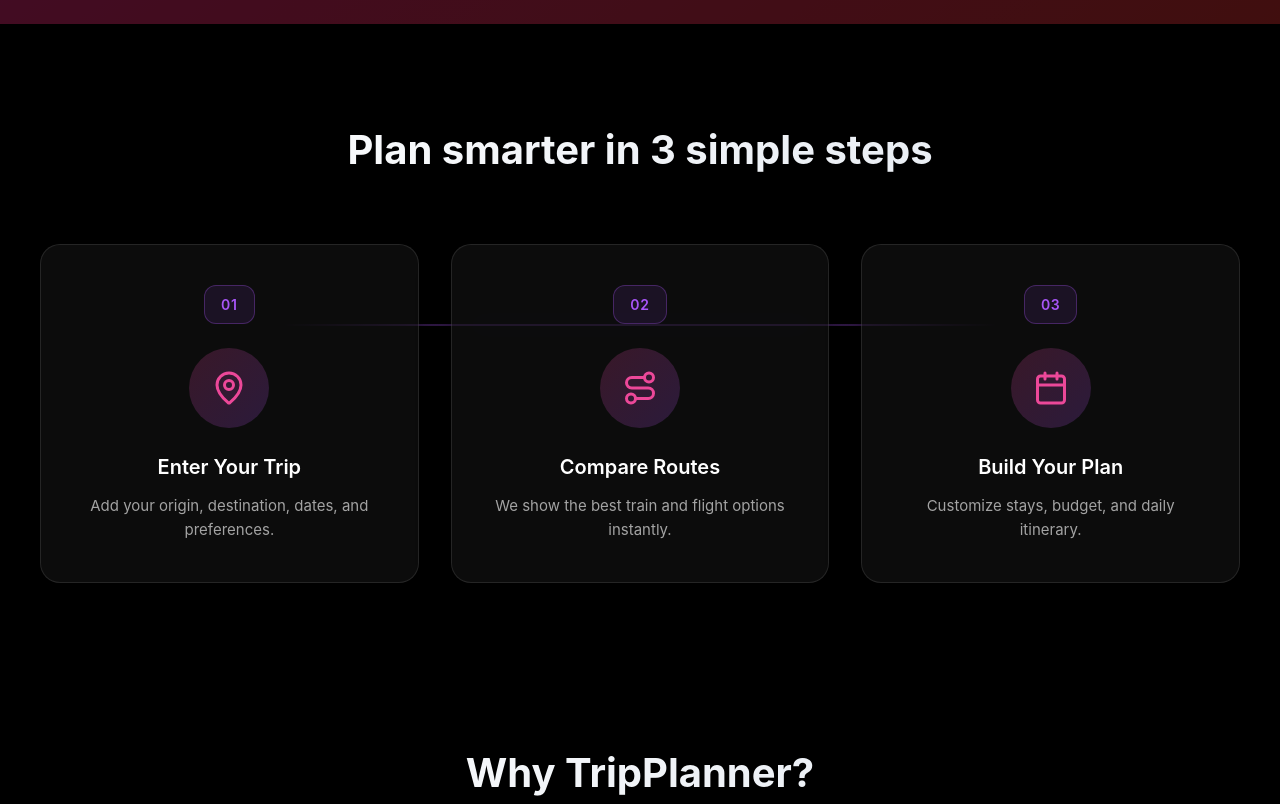
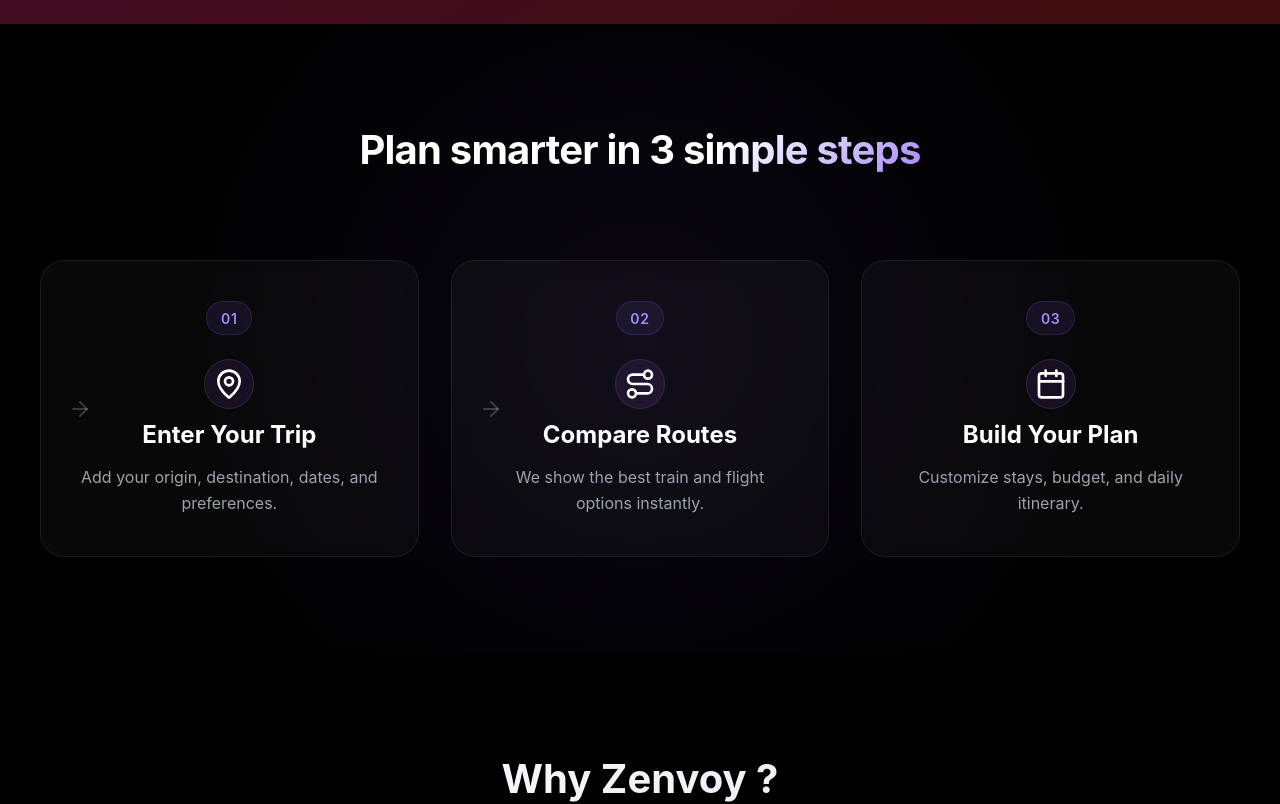
Before and after one commit to quvoid/Zenvoy, a React (Vite) app: page / in a window 1280 px wide. Shown: the part 840-1644 px from the top of the page. Built offline with nearby package versions, Linux system fonts and the light colour scheme.

Commit message:
Initial commit for my-app

```diff
--- a/src/App.jsx
+++ b/src/App.jsx
@@ -27,14 +27,14 @@ function App() {
             <div className="flex items-center gap-8">
               <div className="flex items-center gap-2">
                 <div className="w-8 h-8 bg-gradient-to-br from-blue-500 via-purple-500 to-pink-500 rounded-lg flex items-center justify-center shadow-lg shadow-purple-500/20">
-                  <span className="text-white font-bold text-sm">T</span>
+                  <span className="text-white font-bold text-sm">Z</span>
                 </div>
-                <span className="font-semibold text-lg tracking-wide">TripPlanner</span>
+                <span className="font-semibold text-lg tracking-wide">Zenvoy</span>
               </div>
               <div className="hidden md:flex items-center gap-6 text-sm font-medium">
                 <a href="#" className="text-gray-300 hover:text-white transition-colors hover:shadow-glow">Features</a>
                 <a href="#" className="text-gray-300 hover:text-white transition-colors">Destinations</a>
-                <a href="#" className="text-gray-300 hover:text-white transition-colors">Pricing</a>
+                <a href="#" className="text-gray-300 hover:text-white transition-colors">Itinerary</a>
               </div>
             </div>
             <div className="flex items-center gap-4">
--- a/src/components/HowItWorks.css
+++ b/src/components/HowItWorks.css
@@ -1,187 +1,364 @@
 /* HowItWorks.css */
 
+/* Section Container */
 .how-it-works-section {
+    padding: 6rem 1.5rem;
+    background-color: #000;
     position: relative;
-    padding: 6rem 1.5rem 4rem;
-    background: transparent;
+    overflow: hidden;
+    min-height: 400px;
+    /* Ensure logical height for observer */
 }
 
-.how-it-works-container {
-    max-width: 1200px;
-    margin: 0 auto;
+/* Background Gradients (Subtle) */
+.how-it-works-section::before {
+    content: '';
+    position: absolute;
+    top: 50%;
+    left: 50%;
+    transform: translate(-50%, -50%);
+    width: 100%;
+    height: 100%;
+    background: radial-gradient(circle at center, rgba(139, 92, 246, 0.08) 0%, transparent 70%);
+    pointer-events: none;
 }
 
-/* Header */
-.how-it-works-header {
+/* Header Styling */
+.section-header {
     text-align: center;
-    margin-bottom: 4rem;
+    max-width: 800px;
+    margin: 0 auto 5rem;
+    position: relative;
+    z-index: 2;
 }
 
-.how-it-works-header h2 {
+.section-title {
     font-size: 2.5rem;
     font-weight: 700;
-    color: #ffffff;
-    margin-bottom: 0.75rem;
-    background: linear-gradient(to right, #ffffff, #e2e8f0);
+    margin-bottom: 1rem;
+    color: #fff;
+    letter-spacing: -0.02em;
+}
+
+.title-gradient {
+    background: linear-gradient(135deg, #fff 30%, #a78bfa 100%);
+    -webkit-background-clip: text;
     background-clip: text;
-    -webkit-background-clip: text;
     -webkit-text-fill-color: transparent;
 }
 
-.how-it-works-header p {
-    font-size: 1.125rem;
-    color: #a3a3a3;
-}
-
-/* Steps Grid */
-.steps-grid {
+/* Grid Layout */
+.steps-container {
     display: grid;
     grid-template-columns: repeat(3, 1fr);
     gap: 2rem;
+    max-width: 1200px;
+    margin: 0 auto;
     position: relative;
+    z-index: 2;
 }
 
-/* Connecting Line (optional decorative element) */
-.steps-grid::before {
-    content: '';
-    position: absolute;
-    top: 80px;
-    left: 20%;
-    right: 20%;
-    height: 2px;
-    background: linear-gradient(to right,
-            transparent,
-            rgba(168, 85, 247, 0.3) 20%,
-            rgba(168, 85, 247, 0.3) 80%,
-            transparent);
-    z-index: 0;
+/* Step Wrapper */
+.step-wrapper {
+    position: relative;
+    display: flex;
+    flex-direction: column;
+    height: 100%;
 }
 
-/* Step Card */
+/* Step Card Styles */
 .step-card {
     position: relative;
-    z-index: 1;
-    background: rgba(20, 20, 20, 0.6);
-    backdrop-filter: blur(20px);
-    -webkit-backdrop-filter: blur(20px);
-    border: 1px solid rgba(255, 255, 255, 0.1);
-    border-radius: 20px;
-    padding: 2.5rem 2rem;
+    background: rgba(255, 255, 255, 0.03);
+    backdrop-filter: blur(10px);
+    -webkit-backdrop-filter: blur(10px);
+    border: 1px solid rgba(255, 255, 255, 0.08);
+    border-radius: 24px;
+    padding: 2.5rem;
     text-align: center;
-    transition: all 0.3s ease;
-    box-shadow: 0 8px 32px rgba(0, 0, 0, 0.4);
+    transition: transform 0.3s ease, border-color 0.3s ease, box-shadow 0.3s ease;
+    overflow: hidden;
+    height: 100%;
+    display: flex;
+    flex-direction: column;
+    align-items: center;
 }
 
 .step-card:hover {
-    transform: translateY(-8px);
-    border-color: rgba(168, 85, 247, 0.5);
-    box-shadow: 0 12px 40px rgba(168, 85, 247, 0.2);
+    transform: translateY(-5px);
+    border-color: rgba(167, 139, 250, 0.3);
+    box-shadow: 0 20px 40px rgba(0, 0, 0, 0.4),
+        0 0 20px rgba(139, 92, 246, 0.1);
 }
 
-/* Step Number */
+/* Card Glow Effect */
+.card-glow {
+    position: absolute;
+    top: 0;
+    left: 0;
+    right: 0;
+    height: 1px;
+    background: linear-gradient(90deg,
+            transparent,
+            rgba(167, 139, 250, 0.5),
+            transparent);
+    opacity: 0;
+    transition: opacity 0.3s ease;
+}
+
+.step-card:hover .card-glow {
+    opacity: 1;
+}
+
+/* Step Number Badge */
 .step-number {
-    display: inline-block;
+    display: inline-flex;
+    align-items: center;
+    justify-content: center;
+    background: rgba(139, 92, 246, 0.1);
+    border: 1px solid rgba(139, 92, 246, 0.2);
+    color: #a78bfa;
     font-size: 0.875rem;
     font-weight: 600;
-    color: #a855f7;
-    background: rgba(168, 85, 247, 0.1);
-    border: 1px solid rgba(168, 85, 247, 0.3);
-    border-radius: 12px;
-    padding: 0.5rem 1rem;
+    padding: 0.35rem 0.85rem;
+    border-radius: 100px;
     margin-bottom: 1.5rem;
     letter-spacing: 0.05em;
 }
 
-/* Icon Container */
-.step-icon {
-    width: 80px;
-    height: 80px;
-    margin: 0 auto 1.5rem;
-    background: linear-gradient(135deg, rgba(236, 72, 153, 0.2) 0%, rgba(168, 85, 247, 0.2) 100%);
+/* Icon Styling */
+.icon-wrapper {
+    width: 64px;
+    height: 64px;
+    background: linear-gradient(135deg, rgba(139, 92, 246, 0.2), rgba(236, 72, 153, 0.2));
     border-radius: 50%;
     display: flex;
     align-items: center;
     justify-content: center;
-    position: relative;
+    margin-bottom: 1.5rem;
+    border: 1px solid rgba(255, 255, 255, 0.1);
+    box-shadow: 0 0 15px rgba(139, 92, 246, 0.2);
 }
 
-.step-icon::before {
-    content: '';
-    position: absolute;
-    inset: -2px;
-    background: linear-gradient(135deg, #ec4899, #a855f7);
-    border-radius: 50%;
-    opacity: 0;
-    transition: opacity 0.3s ease;
-    z-index: -1;
-    filter: blur(8px);
+.step-icon {
+    width: 32px;
+    height: 32px;
+    color: white;
 }
 
-.step-card:hover .step-icon::before {
-    opacity: 0.6;
-}
-
-.step-icon svg {
-    width: 36px;
-    height: 36px;
-    color: #ec4899;
-}
-
-/* Step Content */
+/* Text Styling */
 .step-title {
-    font-size: 1.25rem;
-    font-weight: 600;
-    color: #ffffff;
+    font-size: 1.5rem;
+    font-weight: 700;
+    color: white;
     margin-bottom: 0.75rem;
 }
 
 .step-description {
-    font-size: 0.9375rem;
+    font-size: 1rem;
+    color: #9ca3af;
     line-height: 1.6;
-    color: #a3a3a3;
 }
 
-/* Mobile Responsiveness */
-@media (max-width: 768px) {
-    .how-it-works-section {
-        padding: 4rem 1rem 3rem;
+/* Connector Arrow (Desktop) */
+.connector-arrow {
+    position: absolute;
+    top: 50%;
+    right: -1.75rem;
+    /* Adjusted to fit in gap */
+    transform: translateY(-50%);
+    color: rgba(255, 255, 255, 0.2);
+    z-index: 10;
+    pointer-events: none;
+}
+
+/* Mobile Connector (Vertical Arrow) */
+.mobile-connector {
+    display: none;
+    color: rgba(255, 255, 255, 0.2);
+    margin: 1rem 0;
+    opacity: 0;
+    transform: translateY(-10px);
+    transition: opacity 0.6s ease-out, transform 0.6s ease-out;
+}
+
+@keyframes bounce {
+
+    0%,
+    20%,
+    50%,
+    80%,
+    100% {
+        transform: translateY(0);
     }
 
-    .how-it-works-header {
-        margin-bottom: 3rem;
+    40% {
+        transform: translateY(-5px);
     }
 
-    .how-it-works-header h2 {
+    60% {
+        transform: translateY(-3px);
+    }
+}
+
+/* =========================================
+   ANIMATION STYLES
+   ========================================= */
+
+/* INITIAL STATES (Hidden) */
+.how-it-works-section .section-header {
+    opacity: 0;
+    transform: translateY(30px);
+    filter: blur(8px);
+    transition: opacity 0.6s ease-out, transform 0.6s ease-out, filter 0.6s ease-out;
+}
+
+.step-card {
+    opacity: 0;
+    transform: translateY(20px) scale(0.95);
+    transition: opacity 0.5s ease-out, transform 0.5s ease-out;
+}
+
+.connector-arrow {
+    opacity: 0;
+    width: 0;
+    /* Simulating line draw if it were a line, for arrow we fade/slide */
+    transform: translateY(-50%) translateX(-10px);
+    transition: opacity 0.6s ease-out 0.4s, width 0.6s ease-out 0.4s, transform 0.6s ease-out 0.4s;
+}
+
+/* ANIMATE-IN STATES (Triggered by JS) */
+.how-it-works-section.animate-in .section-header {
+    opacity: 1;
+    transform: translateY(0);
+    filter: blur(0);
+}
+
+.how-it-works-section.animate-in .step-card {
+    opacity: 1;
+    transform: translateY(0) scale(1);
+}
+
+.how-it-works-section.animate-in .connector-arrow {
+    opacity: 1;
+    width: 100%;
+    transform: translateY(-50%) translateX(0);
+}
+
+.how-it-works-section.animate-in .mobile-connector {
+    opacity: 1;
+    transform: translateY(0);
+}
+
+/* STAGGERED DELAYS (Desktop) */
+.how-it-works-section.animate-in .step-wrapper:nth-child(1) .step-card {
+    transition-delay: 0ms;
+}
+
+.how-it-works-section.animate-in .step-wrapper:nth-child(2) .step-card {
+    transition-delay: 150ms;
+}
+
+.how-it-works-section.animate-in .step-wrapper:nth-child(3) .step-card {
+    transition-delay: 300ms;
+}
+
+/* ICON PULSE ANIMATION */
+@keyframes iconPulse {
+    0% {
+        box-shadow: 0 0 0px rgba(168, 85, 247, 0.0);
+    }
+
+    50% {
+        box-shadow: 0 0 20px rgba(168, 85, 247, 0.6);
+    }
+
+    100% {
+        box-shadow: 0 0 0px rgba(168, 85, 247, 0.0);
+    }
+}
+
+.how-it-works-section.animate-in .icon-wrapper {
+    animation: iconPulse 0.8s ease-out forwards;
+}
+
+/* Stagger icon pulses to match cards */
+.how-it-works-section.animate-in .step-wrapper:nth-child(1) .icon-wrapper {
+    animation-delay: 200ms;
+}
+
+.how-it-works-section.animate-in .step-wrapper:nth-child(2) .icon-wrapper {
+    animation-delay: 350ms;
+}
+
+.how-it-works-section.animate-in .step-wrapper:nth-child(3) .icon-wrapper {
+    animation-delay: 500ms;
+}
+
+
+/* Responsive Media Queries */
+
+/* Tablet (2 + 1 layout or condensed 3-column) */
+@media (max-width: 1024px) {
+    .section-title {
         font-size: 2rem;
     }
 
-    .steps-grid {
-        grid-template-columns: 1fr;
-        gap: 2rem;
+    .steps-container {
+        padding: 0 1rem;
+        gap: 1.5rem;
     }
 
-    .steps-grid::before {
+    .connector-arrow {
         display: none;
-        /* Hide connecting line on mobile */
+        /* Hide horizontal arrows on smaller screens to avoid overlap */
+    }
+}
+
+/* Mobile (Stacked) */
+@media (max-width: 768px) {
+    .how-it-works-section {
+        padding: 4rem 1rem;
+    }
+
+    .steps-container {
+        grid-template-columns: 1fr;
+        gap: 0;
+        /* Removing gap, using margins inside items if needed, or flex gap */
+        display: flex;
+        flex-direction: column;
+        align-items: center;
     }
 
     .step-card {
-        padding: 2rem 1.5rem;
+        width: 100%;
+        margin-bottom: 0;
+        /* Reset */
+        padding: 2rem;
     }
-}
 
-@media (max-width: 480px) {
-    .how-it-works-header h2 {
+    /* Show vertical arrow between steps */
+    .mobile-connector {
+        display: flex;
+        justify-content: center;
+        align-items: center;
+        height: 40px;
+    }
+
+    /* Hide the last arrow */
+    .step-item:last-child .mobile-connector {
+        display: none;
+    }
+
+    .section-title {
         font-size: 1.75rem;
     }
 
-    .step-icon {
-        width: 70px;
-        height: 70px;
-    }
-
-    .step-icon svg {
-        width: 32px;
-        height: 32px;
+    /* Wrapper for step + arrow logic */
+    .step-wrapper {
+        width: 100%;
+        display: flex;
+        flex-direction: column;
+        align-items: center;
     }
 }
--- a/src/components/HowItWorks.jsx
+++ b/src/components/HowItWorks.jsx
@@ -1,50 +1,99 @@
-import { MapPin, Route, Calendar } from 'lucide-react';
+import React, { useEffect, useRef, useState } from 'react';
+import { MapPin, ArrowRight, Calendar, Route, ArrowDown } from 'lucide-react';
 import './HowItWorks.css';
 
 const HowItWorks = () => {
+    const sectionRef = useRef(null);
+    const [isVisible, setIsVisible] = useState(false);
+
+    useEffect(() => {
+        const observer = new IntersectionObserver(
+            (entries) => {
+                entries.forEach((entry) => {
+                    if (entry.isIntersecting) {
+                        setIsVisible(true);
+                        observer.unobserve(entry.target); // Trigger only once
+                    }
+                });
+            },
+            {
+                threshold: 0.1, // Trigger when just 10% is visible
+                rootMargin: '0px' // Remove negative margin to ensure it triggers
+            }
+        );
+
+        if (sectionRef.current) {
+            observer.observe(sectionRef.current);
+        }
+
+        return () => {
+            if (sectionRef.current) {
+                observer.unobserve(sectionRef.current);
+            }
+        };
+    }, []);
+
     const steps = [
         {
-            number: '01',
-            icon: MapPin,
-            title: 'Enter Your Trip',
-            description: 'Add your origin, destination, dates, and preferences.'
+            id: "01",
+            icon: <MapPin className="step-icon" />,
+            title: "Enter Your Trip",
+            description: "Add your origin, destination, dates, and preferences."
         },
         {
-            number: '02',
-            icon: Route,
-            title: 'Compare Routes',
-            description: 'We show the best train and flight options instantly.'
+            id: "02",
+            icon: <Route className="step-icon" />,
+            title: "Compare Routes",
+            description: "We show the best train and flight options instantly."
         },
         {
-            number: '03',
-            icon: Calendar,
-            title: 'Build Your Plan',
-            description: 'Customize stays, budget, and daily itinerary.'
+            id: "03",
+            icon: <Calendar className="step-icon" />,
+            title: "Build Your Plan",
+            description: "Customize stays, budget, and daily itinerary."
         }
     ];
 
     return (
-        <section className="how-it-works-section">
-            <div className="how-it-works-container">
-                <div className="how-it-works-header">
-                    <h2>Plan smarter in 3 simple steps</h2>
-                </div>
+        <section
+            ref={sectionRef}
+            className={`how-it-works-section ${isVisible ? 'animate-in' : ''}`}
+        >
+            <div className="section-header">
+                <h2 className="section-title">
+                    Plan smarter in <span className="title-gradient">3 simple steps</span>
+                </h2>
+            </div>
 
-                <div className="steps-grid">
-                    {steps.map((step, index) => {
-                        const Icon = step.icon;
-                        return (
-                            <div key={index} className="step-card">
-                                <span className="step-number">{step.number}</span>
-                                <div className="step-icon">
-                                    <Icon />
-                                </div>
-                                <h3 className="step-title">{step.title}</h3>
-                                <p className="step-description">{step.description}</p>
+            <div className="steps-container">
+                {steps.map((step, index) => (
+                    <div key={step.id} className="step-wrapper">
+                        {/* Step Card */}
+                        <div className="step-card">
+                            <div className="card-glow"></div>
+                            <span className="step-number">{step.id}</span>
+                            <div className="icon-wrapper">
+                                {step.icon}
                             </div>
-                        );
-                    })}
-                </div>
+                            <h3 className="step-title">{step.title}</h3>
+                            <p className="step-description">{step.description}</p>
+                        </div>
+
+                        {/* Desktop Connector Arrow (Only between 1-2 and 2-3) */}
+                        {index < steps.length - 1 && (
+                            <div className="connector-arrow hidden md:block">
+                                <ArrowRight size={24} />
+                            </div>
+                        )}
+
+                        {/* Mobile Connector Arrow (Vertical) */}
+                        {index < steps.length - 1 && (
+                            <div className="mobile-connector md:hidden">
+                                <ArrowDown size={24} />
+                            </div>
+                        )}
+                    </div>
+                ))}
             </div>
         </section>
     );
--- a/src/components/WhyTripPlanner.jsx
+++ b/src/components/WhyTripPlanner.jsx
@@ -29,7 +29,7 @@ const WhyTripPlanner = () => {
         <section className="why-section">
             <div className="why-container">
                 <div className="why-header">
-                    <h2>Why TripPlanner?</h2>
+                    <h2>Why Zenvoy ?</h2>
                     <p>Smarter planning. Better journeys.</p>
                 </div>
 
```
Also changed, not shown: 1 other file (tests, documents, lock files or other folders).
